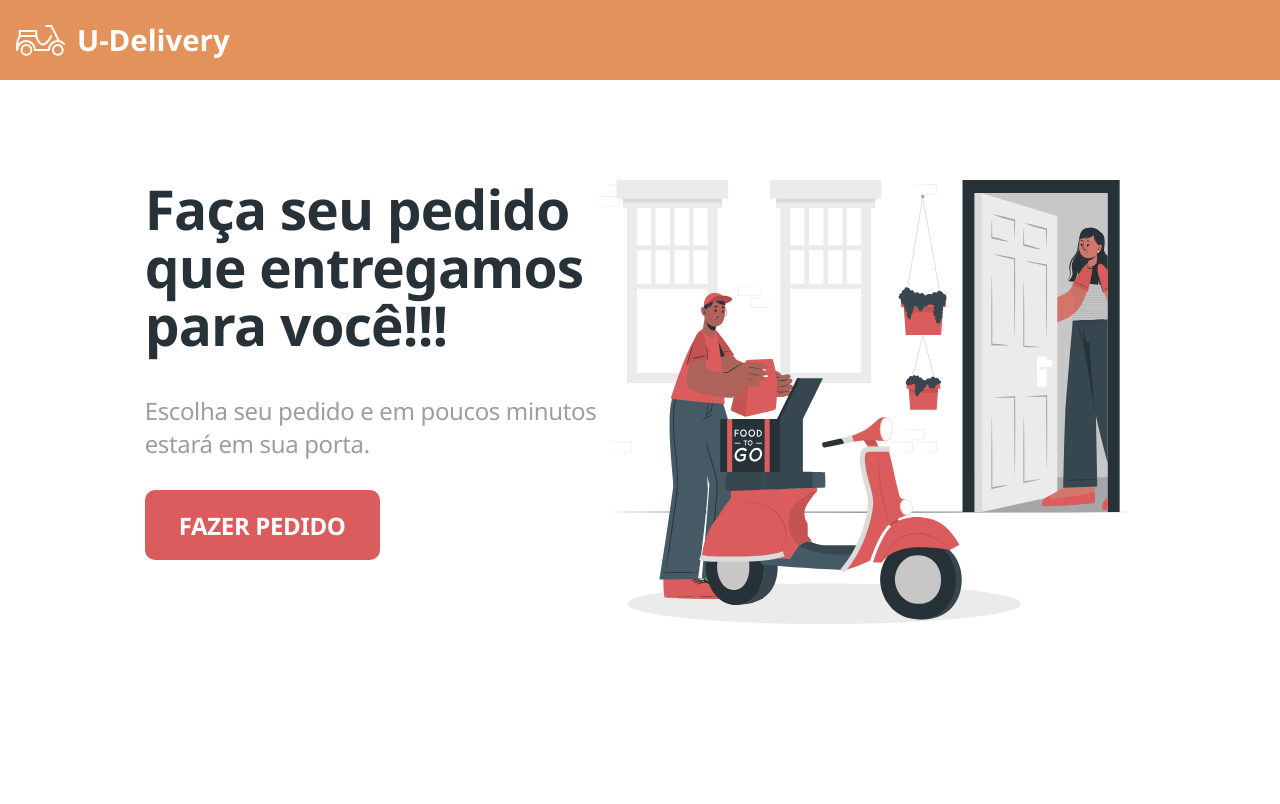
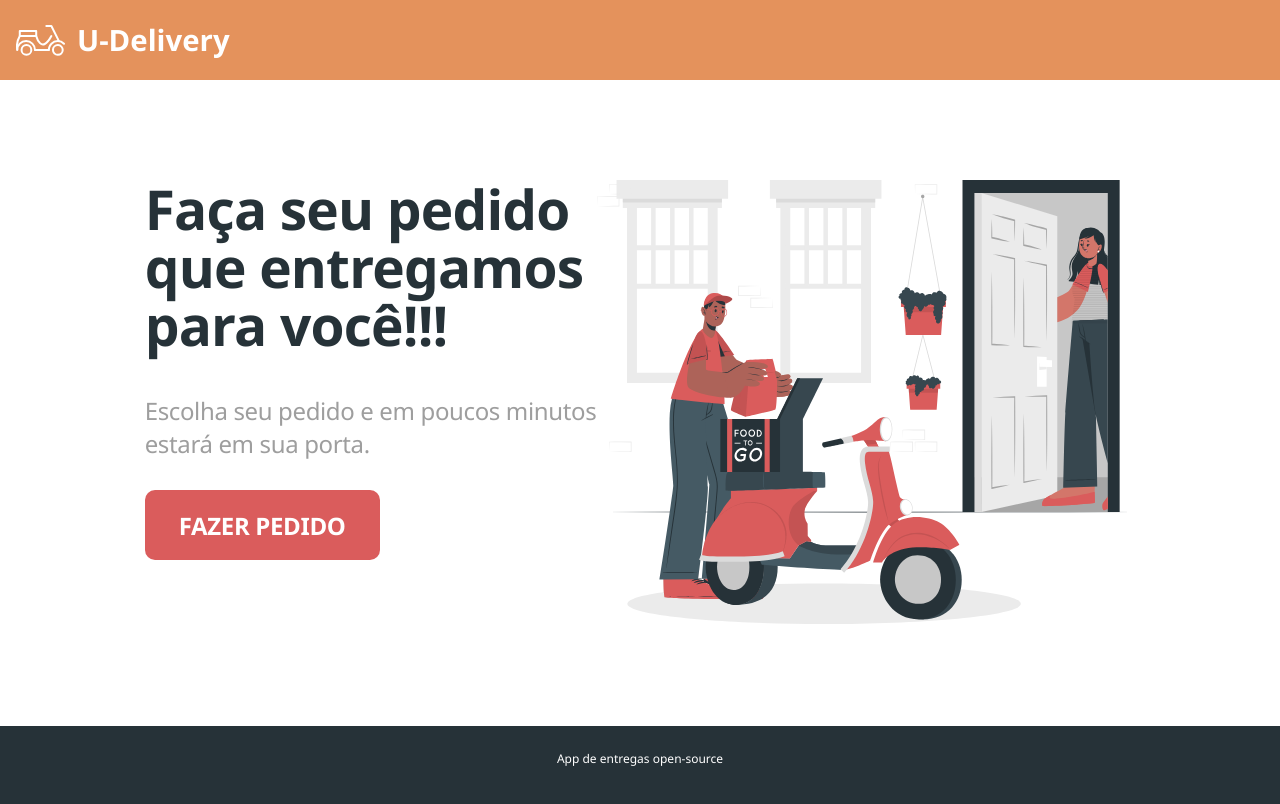
Before and after one commit to denis-ulterior/u-deliver-frontend, a React (Create React App) app: page / in a window 1280 px wide. Built offline with nearby package versions, Linux system fonts and the light colour scheme.

Commit message:
Footer adicionado

```diff
--- /dev/null
+++ b/src/Footer/index.tsx
@@ -0,0 +1,14 @@
+import "./styles.css"
+import { ReactComponent as Logo } from "./logo.svg"
+function Footer() {
+    return (
+       <footer className="main-footer">
+        <div className="footer-icons">
+
+        </div>
+            <p>App de entregas open-source</p>
+       </footer>
+
+    )
+}
+export default Footer
--- /dev/null
+++ b/src/Footer/styles.css
@@ -0,0 +1,21 @@
+.main-footer {
+    padding-top: 15px;
+    padding-bottom: 15px;
+    background-color: var(--dark-color);
+    font-weight: normal;
+    font-size: 12px;
+    line-height: 16px;
+    text-align: center;
+    color: #FFF;
+    height: 3rem;
+  }
+
+  .footer-icons {
+    margin-top: 10px;
+    display: flex;
+    justify-content: center;
+  }
+
+  .footer-icons > * {
+    margin-right: 5px;
+  }
--- a/src/Home/index.tsx
+++ b/src/Home/index.tsx
@@ -1,7 +1,9 @@
 import "./styles.css"
 import { ReactComponent as Imagem } from "./main.svg"
+import Footer from "../Footer"
 function Home() {
     return (
+        <>
             <div className="home-container">
                 <div className="home-content">
                     <div className="home-actions">
@@ -20,6 +22,8 @@
                     </div>
                 </div>
             </div>
+            <Footer />
+        </>
 
     )
 }
```
Lines whose indentation alone changed are shown as unchanged.
